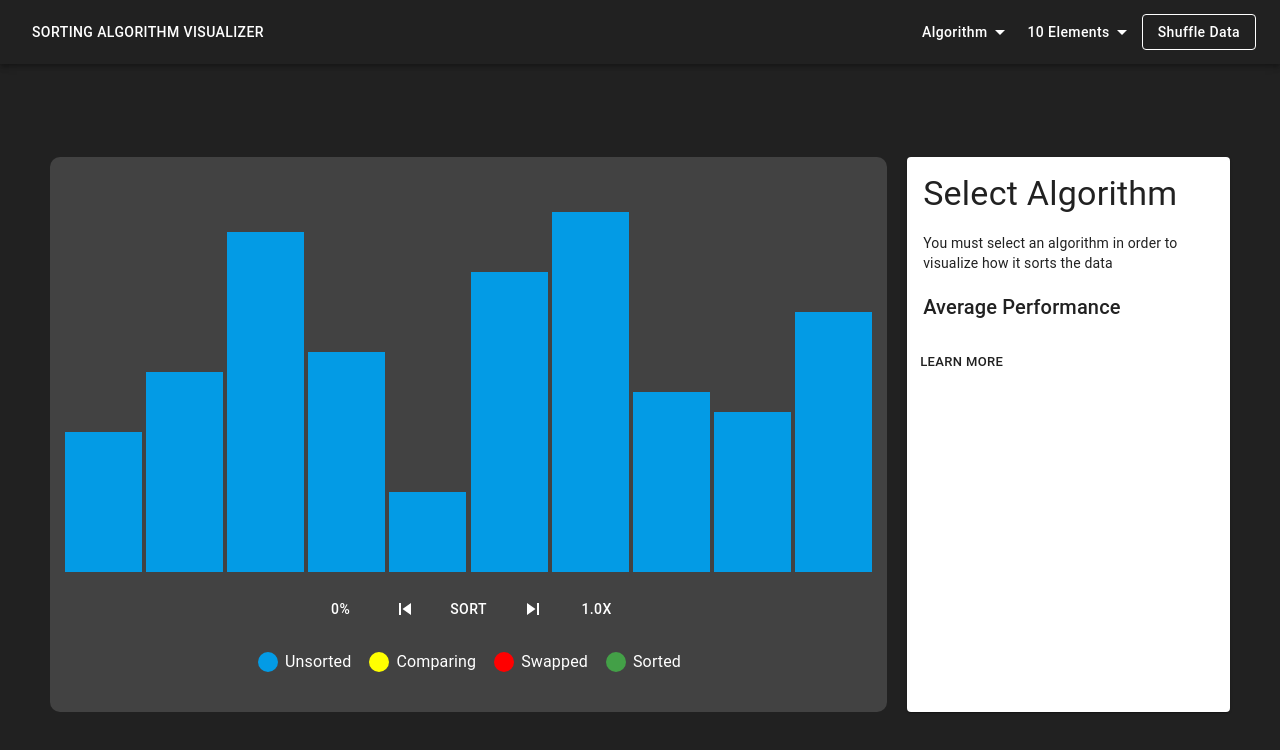
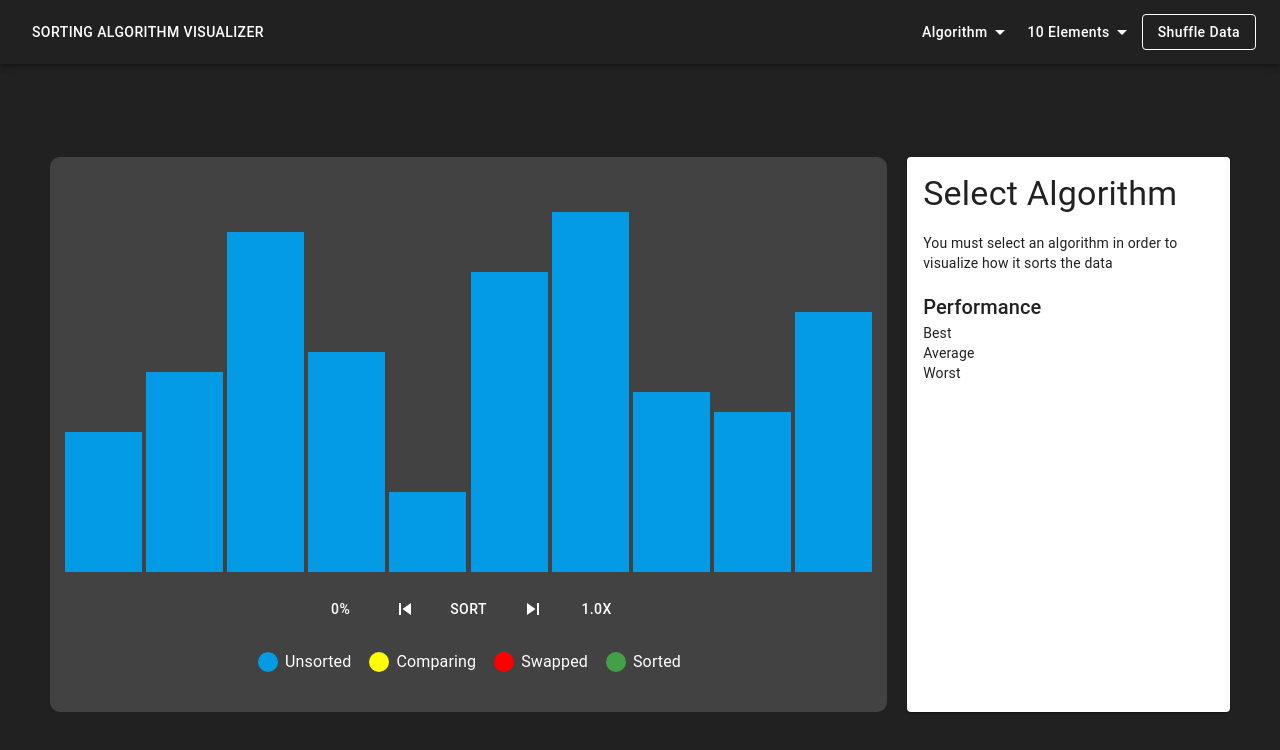
Before and after one commit to joshkim23/sorting-algo-visualization-app, a React (Create React App) app: page / in a window 1280 px wide. Shown: the top 750 px of the page. Built offline with nearby package versions, Linux system fonts and the light colour scheme.

Commit message:
updated info card to include all performance values - removed learn more button

```diff
--- a/src/App.js
+++ b/src/App.js
@@ -275,7 +275,9 @@ const App = () => {
                 <AlgoDescriptionContainer
                     algoName={algorithmInfo.name}
                     algoDescription={algorithmInfo.description}
-                    performance={algorithmInfo.performance.average}
+                    average={algorithmInfo.performance.average}
+                    best={algorithmInfo.performance.best}
+                    worst={algorithmInfo.performance.worst}
                 />
             </div>
         </div>
--- a/src/components/AlgoDescriptionContainer.js
+++ b/src/components/AlgoDescriptionContainer.js
@@ -20,7 +20,7 @@ const useStyles = makeStyles({
     },
   });
 
-const AlgoDescriptionContainer = ({algoName, algoDescription, performance}) => {
+const AlgoDescriptionContainer = ({algoName, algoDescription, average, best, worst}) => {
     // const styles = {
     //     container: {
     //         display: 'grid',
@@ -43,18 +43,33 @@ const AlgoDescriptionContainer = ({algoName, algoDescription, performance}) => {
                 <br />
             </Typography>
             <br />
-            <Typography variant="h6" component="h4">
-                Average Performance
+            <Typography variant="h6" component="h4" >
+                Performance
                 <br />
             </Typography>
-            <Typography variant="body2" component="p">
-                {performance}
-            </Typography>
+            <div style={{display: 'grid', gridTemplateColumns: '1fr 1fr'}}>
+                <Typography variant="body2" component="p">
+                    Best
+                    <br />
+                    Average
+                    <br />
+                    Worst
+                </Typography>
+
+                <Typography variant="body2" component="p" style={{fontStyle: 'italics'}}>
+                    {best}
+                    <br />
+                    {average}
+                    <br />
+                    {worst}
+                </Typography>
+            </div>
+
         </CardContent>
 
-        <CardActions>
-            <Button size="small">Learn More</Button>
-        </CardActions>
+        {/* <CardActions>
+            <Button size="small" href="wikipedia.com">Learn More</Button>
+        </CardActions> */}
 
         </Card>
     )
--- a/src/components/ColorKeyItem.js
+++ b/src/components/ColorKeyItem.js
@@ -19,7 +19,7 @@ const ColorKeyItem = ({color, colorKey}) => {
     }
     return (
         <div style={styles.layout}>
-            <Brightness1 color={"blue"} style={styles.orb} />
+            <Brightness1 style={styles.orb} />
             <Typography>
                 {colorKey}
             </Typography>
--- a/src/components/SortingStepControls.js
+++ b/src/components/SortingStepControls.js
@@ -3,9 +3,6 @@ import ColorKeyItem from './ColorKeyItem.js';
 import Button from '@material-ui/core/Button';
 import SkipPrevious from '@material-ui/icons/SkipPrevious'
 import SkipNext from '@material-ui/icons/SkipNext';
-import Stop from '@material-ui/icons/Stop';
-import Brightness1 from '@material-ui/icons/Brightness1';
-import { Typography } from '@material-ui/core';
 
 const SortingStepControls = ({ handleNextButton, handlePrevButton, sortButton, colorKeys, trackerStep, trackerSize }) => {
     const styles = {
```
